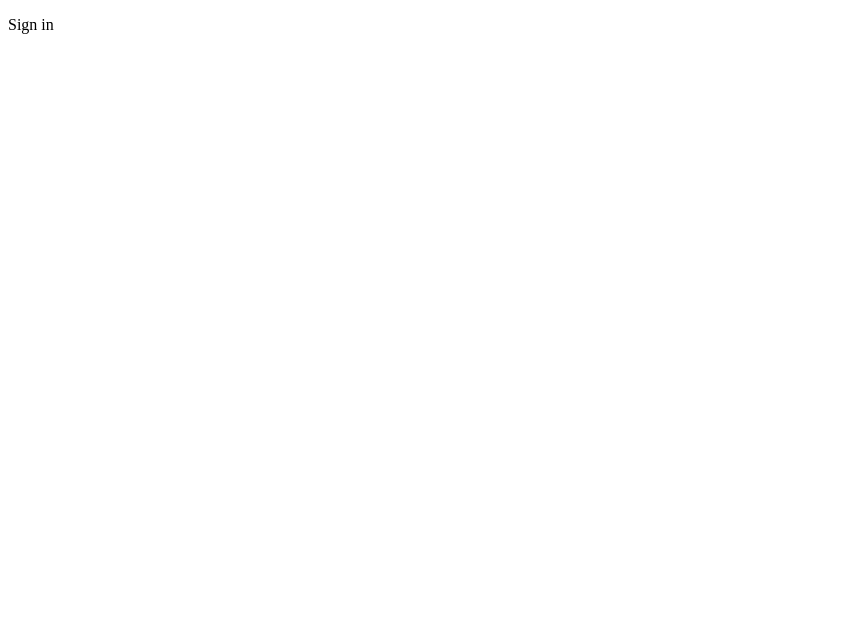
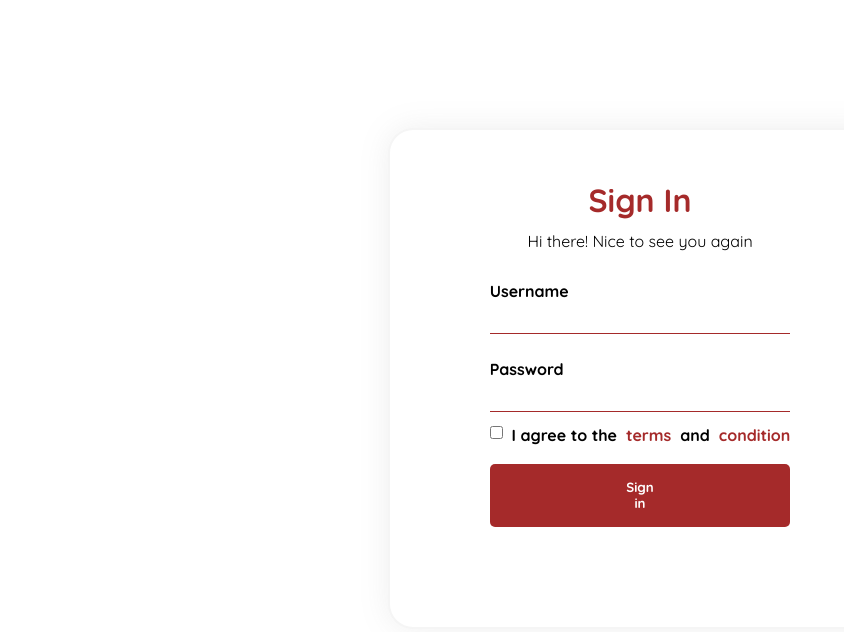
Before and after one commit to Gidcode12/Signin_and_Signout-template, a plain HTML site: page index.html in a window 1280 px wide. Shown: the whole page, without its empty margins (0-844 px from the left). Drawn offline with Linux system fonts and the light colour scheme.

Commit message:
some thing

```diff
--- a/index.html
+++ b/index.html
@@ -1,13 +1,40 @@
 <!DOCTYPE html>
 <html lang="en">
+
 <head>
     <meta charset="UTF-8">
     <meta name="viewport" content="width=device-width, initial-scale=1.0">
-    <title>Sign in</title>
+    <title>Sign in | Testing</title>
+    <link rel="preconnect" href="https://fonts.googleapis.com">
+    <link rel="preconnect" href="https://fonts.gstatic.com" crossorigin>
+    <link href="https://fonts.googleapis.com/css2?family=Quicksand:wght@300..700&display=swap" rel="stylesheet">
+    <link rel="stylesheet" href="style.css">
 </head>
+
 <body>
-    <p>
-        Sign in
-    </p>
+    <div class="nini">
+        <h1 class="signin">Sign In</h1>
+        <p class="subtext">Hi there! Nice to see you again</p>
+        <form>
+            Username <input type="text" required>
+            Password <input type="password" required>
+            <div class="tandc">
+                <div>
+                    <input type="checkbox" name="terms and condition" id="terms and condition" class="checkbox" required>
+                </div>
+                <div class="tandc">
+                    <p>&nbsp I agree to the &nbsp</p>
+                    <a href="#"><p>terms</p></a>
+                    <p>&nbsp and &nbsp</p>
+                    <a href="#"><p>condition</p></a>
+                </div>
+            </div>
+            <button class="submit-button">
+                Sign in
+            </button>
+
+        </form>
+    </div>
 </body>
+
 </html>
--- /dev/null
+++ b/style.css
@@ -0,0 +1,72 @@
+body {
+    color: rgb(0, 0, 0);
+    margin: auto auto;
+    margin-top: 10%;
+    height: fit-content;
+    width: fit-content;
+    font-family: "Quicksand"
+}
+
+.signin{
+    color: brown;
+    text-align: center;
+    margin-top: -50px;
+}
+
+.subtext{
+    margin-top: -10px;
+    margin-bottom: 30px;
+    text-align: center;
+}
+input {
+    display: block;
+    border: none;
+    border-bottom: 0.5px solid brown;
+    width: 100%;
+    margin : 10px 0px 25px 0px;
+    padding: 2px 0px;
+    font-size: medium ;
+}
+input:focus {
+    outline: none;
+}
+form {
+    font-weight: 700;
+}
+
+.nini{
+    background-color: rgb(255, 255, 255);
+    border: 2px solid whitesmoke;
+    border-radius: 5%;
+    padding: 100px;
+    box-shadow: 0px 0px 30px rgba(128, 128, 128, 0.13);
+}
+
+.submit-button{
+    font-family: inherit;
+    padding: 5% 43%;
+    background-color: brown;
+    color: white;
+    border-radius: 5px;
+    border: none;
+    font-weight: 700;
+}
+
+
+.tandc{
+    display: flex;
+    margin-top: -10px;
+}
+.tandc p, .tandc p{
+    margin-top: 8px;
+}
+
+.tandc a {
+    text-decoration: none;
+    color: brown;
+}
+
+.checkbox{
+    background-color: brown;
+    margin-top: -1px;
+}
```
